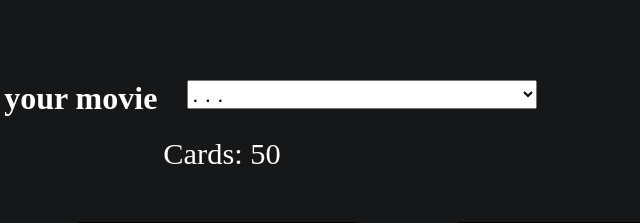
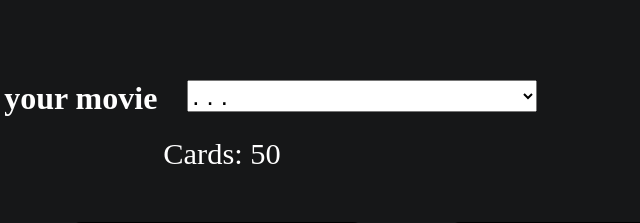
Before and after one commit to onevermore/FilterHeroesByMovies, a plain HTML site: page index.html in a window 1280 px wide. Shown: the top 223 px of the page, 423-1063 px from the left. Drawn offline with Linux system fonts and the light colour scheme.

Commit message:
fixed fetch &movieList &  card css

```diff
--- a/css/style.css
+++ b/css/style.css
@@ -183,6 +183,8 @@ transform: rotateY(180deg);
    width: 100%;
    height: 100%;
    padding-bottom: 5px;
+   padding-left: 0.2px;
+   padding-right: 0.2px;
  }
 
  .hero-element:hover .first{
@@ -195,7 +197,7 @@ transform: rotateY(180deg);
 
 
 select {
-  font-size: 1.4em;
+  font-size: 1.6em;
   max-width: 350px;
 }
 
--- a/js/script.js
+++ b/js/script.js
@@ -22,12 +22,7 @@ document.addEventListener('DOMContentLoaded', () => {
                 movies
             } = hero;
 
-            let movieList;
-            if (movies) {
-                movieList = movies.join("<br>");
-            } else {
-                movieList = 'No movies';
-            }
+            const movieList = movies ? movies.join("<br>") : 'No movies';
 
             const photoPath = './' + photo;
             const div = document.createElement('div');
@@ -124,7 +119,8 @@ document.addEventListener('DOMContentLoaded', () => {
                 method: 'GET'
             })
                 .then(response => response.json())
-                .then(data => renderData(data));
+                .then(data => renderData(data))
+                .catch(err => console.log(err));
         };
 
         getData('./dbHeroes.json');
```
